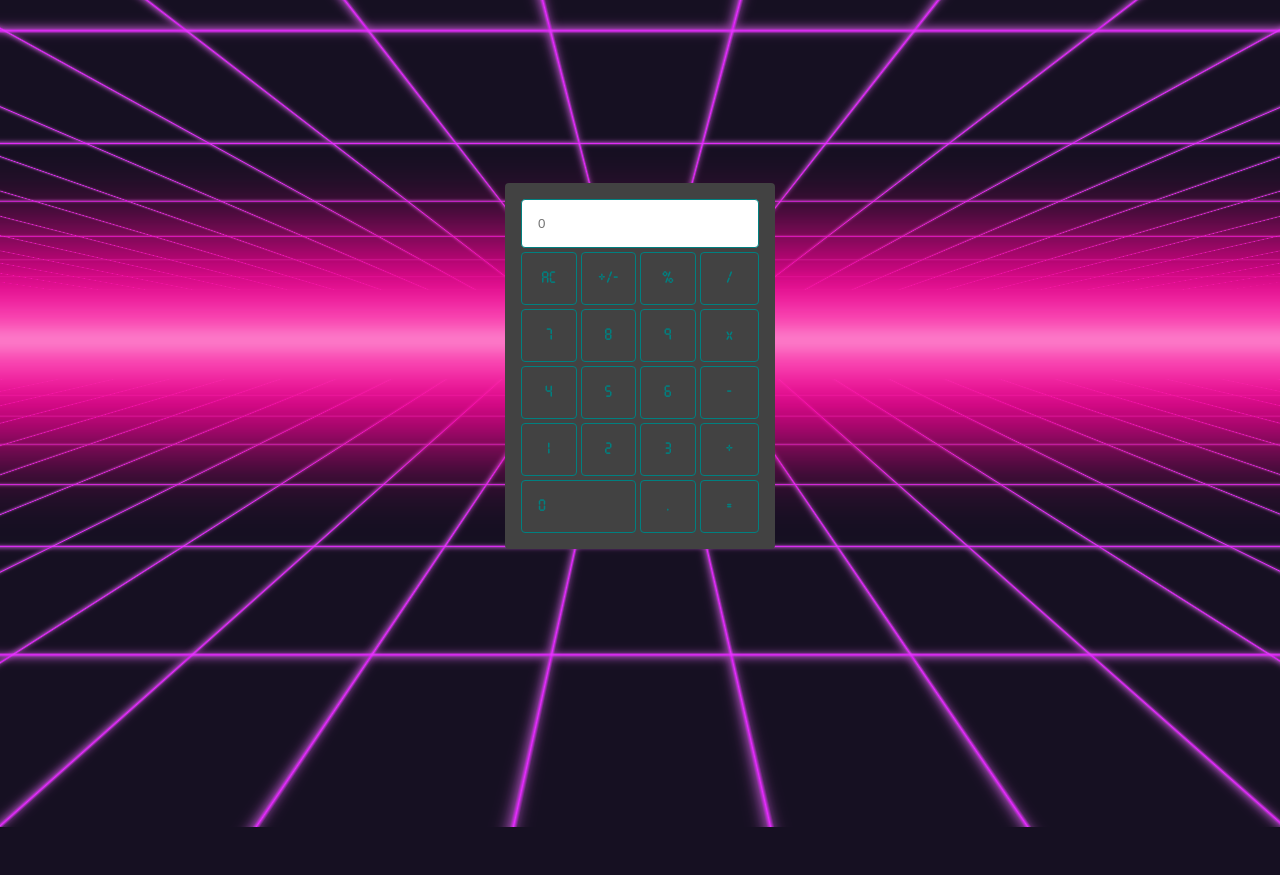
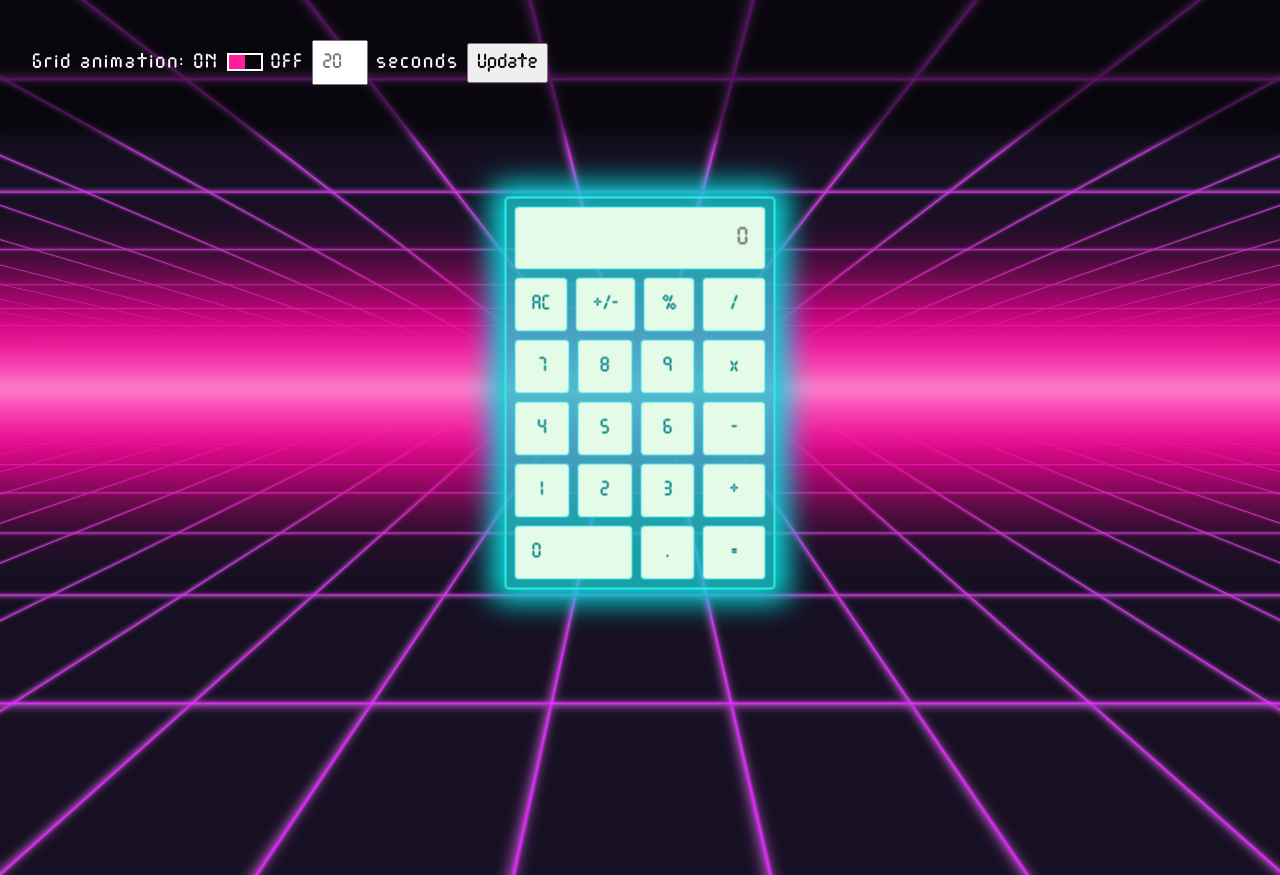
Before and after one commit to JacobGiordano/calculator, a plain HTML site: page index.html in a window 1280 px wide. Shown: the top 875 px of the page. Before the commit the page ends 826 px from the top, so only its background shows below. Drawn offline with Linux system fonts and the light colour scheme.

Commit message:
Swap font file(s), update html architecture a bit, lots of styling changes, addition of css animations

```diff
--- a/css/style.css
+++ b/css/style.css
@@ -1,75 +1,197 @@
+/*! Generated by Font Squirrel (https://www.fontsquirrel.com) on December 11, 2020 */
+
 @font-face {
-  font-family: 'DJB Get Digital';
-  src: url('/fonts/djb-get-digital.ttf')  format('truetype');
+  font-family: 'djb_get_digitalregular';
+  src: url('/fonts/djb_get_digital-webfont.woff2') format('woff2'),
+       url('/fonts/djb_get_digital-webfont.woff') format('woff');
+  font-weight: normal;
+  font-style: normal;
 }
 
 * {
   margin: 0;
   padding: 0;
   box-sizing: border-box;
+  line-height: 1;
 }
 
 body {
   display: block;
   background: rgb(22, 16, 34);
-  width: 100vw;
-  overflow: hidden;
-  font-family: 'DJB Get Digital';
+  overflow-x: hidden;
+  font-family: 'djb_get_digitalregular';
+}
+
+button, input {
+  padding: .5rem;
+  font-size: 1.25rem;
+}
+
+body, h1, h2, h3, h4, h5, h6, p, span, button, input {
+  font-family: 'djb_get_digitalregular';
+}
+
+/* ===== HEADER ===== */
+.header {
+  display: block;
+  position: fixed;
+  background: rgba(0, 0, 0, .6);
+  color: white;
+  width: 100%;
+  padding: 2rem;
+  box-shadow: 0 0 20px 20px rgba(0, 0, 0, .6);
+  top: 0;
+  z-index: 2;
+  font-size: 1.25rem;
+  letter-spacing: 2px;
+}
+
+.grid-animation-toggle__wrapper, .grid-animation-speed__wrapper {
+  display: inline-block;
+}
+
+.toggle__wrapper {
+  display: inline-block;
+  border: 2px solid #ffffff;
+  width: 2.25rem;
+  height: 1.125rem;
+  vertical-align: top;
+}
+
+.toggle__btn {
+  display: block;
+  position: relative;
+  background: #ff1d99;
+  width: 1rem;
+  height: .9rem;
+  transition: position ease-in-out .25s;
+}
+
+.toggle__btn.off {
+  animation: linear .25s forwards toggle_off;
+}
+
+@keyframes toggle_off {
+  from {
+    left: 0;
+  }
+  to {
+    left: 1rem;
+  }
+}
+
+.toggle__btn.on {
+  animation: linear .25s forwards toggle_on;
+}
+
+@keyframes toggle_on {
+  from {
+    left: 1rem;
+  }
+  to   {
+    left: 0;
+  }
+}
+
+.grid-animation-speed__wrapper {
+  display: inline-block;
+  font-family: 'djb_get_digitalregular';
+  margin-top: .5rem;
+}
+
+#animation-speed__input {
+  width: 3.5rem;
+}
+
+/* ===== MAIN ===== */
+.main {
+  box-shadow: inset 0 0 16px 8px rgba(255, 255, 255, 0.25);
 }
 
 /* ===== CALCULATOR ===== */
 .calc__wrapper {
-  position: relative;
+  position: absolute;
+  left: 50%;
+  transform: translate(-50%, 50%);
+  opacity: 0;
   z-index: 20;
+  animation: 1s linear .5s forwards calc_appear;
+}
+
+@keyframes calc_appear {
+  from {
+    opacity: 0;
+    transform: translate(-50%, 50%) scale(0) perspective(460px) rotateX(90deg);
+  }
+  to {
+    opacity: 1;
+    transform: translate(-50%, 50%) scale(1) perspective(460px) rotateX(0);
+  }
 }
 
 .calc-body {
-  display: grid;
-  position: absolute;
+  position: relative;
+  border: 2px solid #34e7ea;
+  border-radius: .25rem;
+  padding: .5rem;
+  background: rgb(23 210 210 / 75%);
   grid-template-areas:
   "readout readout"
   "top-row op-btns"
   "num-btns op-btns";
-  grid-gap: .25rem;
+  grid-gap: .5rem;
   grid-auto-flow: column;
   grid-auto-columns: 25%;
   grid-template-columns: auto;
-  background: #424242;
-  border-radius: .25rem;
-  padding: 1rem;
-  width: 270px;
-  left: 50%;
-  transform: translate(-50%, 50%);
+  animation: 4s linear infinite alternate calc_glow;
+  transition: all ease-in-out .2s;
+  display: grid;
+
+}
+
+@keyframes calc_glow {
+  from {
+    box-shadow: 0 0 20px 10px rgba(7, 216, 216, 1);
+  }
+  to {
+    box-shadow: 0 0 30px 15px rgba(7, 216, 216, 1);
+  }
 }
 
 .calc-read-out, .calc-btn {
   display: inline-block;
-  border: 1px solid teal;
+  background: #e4fbe8;
+  border: 1px solid #33e7ea;
   border-radius: .25rem;
-  color: teal;
+  color: #008080;
   padding: 1rem;
 }
 
 .calc-read-out {
   grid-area: readout;
+  position: relative;
+  font-family: 'djb_get_digitalregular';
+  font-size: 1.5rem;
+  text-align: right;
 }
 
 .calc-top-row__wrapper {
   grid-area: top-row;
   display: grid;
   grid-template-columns: repeat(3, 1fr);
-  grid-gap: .25rem;
+  grid-gap: .5rem;
 }
 
 .calc-num-btn__wrapper {
   grid-area: num-btns;
   display: grid;
   grid-template-columns: repeat(3, 1fr);
-  grid-gap: .25rem;
+  grid-gap: .5rem;
 }
 
 .calc-btn {
   text-align: center;
+  cursor: pointer;
 }
 
 .calc-num-btn[data-value="0"] {
@@ -80,7 +202,7 @@ body {
 .calc-operations__wrapper {
   grid-area: op-btns;
   display: grid;
-  grid-gap: .25rem;
+  grid-gap: .5rem;
 }
 
 /* ===== BACKGROUND ===== */
@@ -89,7 +211,7 @@ body {
   top: 0;
   left: 50%;
   overflow: hidden;
-  transform: translate(-50%, -15%);
+  transform: translate(-50%, -10%);
   z-index: 1;
 }
 
@@ -97,13 +219,6 @@ body {
   display: block;
   margin: 0 auto;
   width: 100%;
-}
-
-.bg-outer-gradient {
-  display: block;
-  position: absolute;
-  box-shadow: inset 0 0 16px 8px rgba(255, 255, 255, 0.25);
-  z-index: 3;
 }
 
 .bg-mid-gradient {
--- a/index.html
+++ b/index.html
@@ -7,39 +7,55 @@
   <link rel="stylesheet" href="/css/style.css">
 </head>
 <body>
+  <header class="header">
+    <div class="grid-animation-toggle__wrapper">
+      <span>Grid animation:</span>
+      <span>ON</span>
+      <div class="toggle__wrapper">
+        <div class="toggle__btn"></div>
+      </div>
+      <span>OFF</span>
+    </div>
+    <div class="grid-animation-speed__wrapper">
+      <form action="#" id="animation-speed-form">
+        <input type="text" id="animation-speed__input" class="form-input" placeholder="20" maxlength="4">
+        <label for="animation-speed__input">seconds</label>
+        <button id="animation-speed__btn" class="form-btn">Update</button>
+      </form>
+    </div>
+  </header>
   <main class="main">
     <div class="calc__wrapper">
       <div class="calc-body">
         <input id="calc-read-out" class="calc-read-out" readonly aria-readonly="true" placeholder="0"></input>
           <div class="calc-top-row__wrapper">
-          <div class="calc-btn calc-num-btn" data-value="AC">AC</div>
-          <div class="calc-btn calc-num-btn" data-value="+/-">+/-</div>
-          <div class="calc-btn calc-num-btn" data-value="%">%</div>
+            <button class="calc-btn calc-num-btn" data-value="AC">AC</button>
+            <button class="calc-btn calc-num-btn" data-value="+/-">+/-</button>
+            <button class="calc-btn calc-num-btn" data-value="%">%</button>
           </div>
           <div class="calc-num-btn__wrapper">
-          <div class="calc-btn calc-num-btn" data-value="7">7</div>
-          <div class="calc-btn calc-num-btn" data-value="8">8</div>
-          <div class="calc-btn calc-num-btn" data-value="9">9</div>
-          <div class="calc-btn calc-num-btn" data-value="4">4</div>
-          <div class="calc-btn calc-num-btn" data-value="5">5</div>
-          <div class="calc-btn calc-num-btn" data-value="6">6</div>
-          <div class="calc-btn calc-num-btn" data-value="1">1</div>
-          <div class="calc-btn calc-num-btn" data-value="2">2</div>
-          <div class="calc-btn calc-num-btn" data-value="3">3</div>
-          <div class="calc-btn calc-num-btn" data-value="0">0</div>
-          <div class="calc-btn calc-num-btn" data-value=".">.</div>
+            <button class="calc-btn calc-num-btn" data-value="7">7</button>
+            <button class="calc-btn calc-num-btn" data-value="8">8</button>
+            <button class="calc-btn calc-num-btn" data-value="9">9</button>
+            <button class="calc-btn calc-num-btn" data-value="4">4</button>
+            <button class="calc-btn calc-num-btn" data-value="5">5</button>
+            <button class="calc-btn calc-num-btn" data-value="6">6</button>
+            <button class="calc-btn calc-num-btn" data-value="1">1</button>
+            <button class="calc-btn calc-num-btn" data-value="2">2</button>
+            <button class="calc-btn calc-num-btn" data-value="3">3</button>
+            <button class="calc-btn calc-num-btn" data-value="0">0</button>
+            <button class="calc-btn calc-num-btn" data-value=".">.</button>
           </div>
           <div id="calc-operations__wrapper" class="calc-operations__wrapper">
-          <div class="calc-btn calc-operation-btn" data-value="/">/</div>
-          <div class="calc-btn calc-operation-btn" data-value="x">x</div>
-          <div class="calc-btn calc-operation-btn" data-value="-">-</div>
-          <div class="calc-btn calc-operation-btn" data-value="+">+</div>
-          <div class="calc-btn calc-operation-btn" data-value="=">=</div>
+            <button class="calc-btn calc-operation-btn" data-value="/">/</button>
+            <button class="calc-btn calc-operation-btn" data-value="x">x</button>
+            <button class="calc-btn calc-operation-btn" data-value="-">-</button>
+            <button class="calc-btn calc-operation-btn" data-value="+">+</button>
+            <button class="calc-btn calc-operation-btn" data-value="=">=</button>
           </div>
       </div>
     </div>
     <div class="bg__wrapper">
-      <div class="bg-outer-gradient"></div>
       <div class="bg-mid-gradient"></div>
       <div class="bg__grid-wrapper top-grid-wrapper">
         <div class="bg-top-grid move-grid">
```
Also changed, not shown: fonts/djb-get-digital.ttf (deleted), fonts/djb_get_digital-webfont.woff (added), fonts/djb_get_digital-webfont.woff2 (added). Lines whose indentation alone changed are shown as unchanged.
